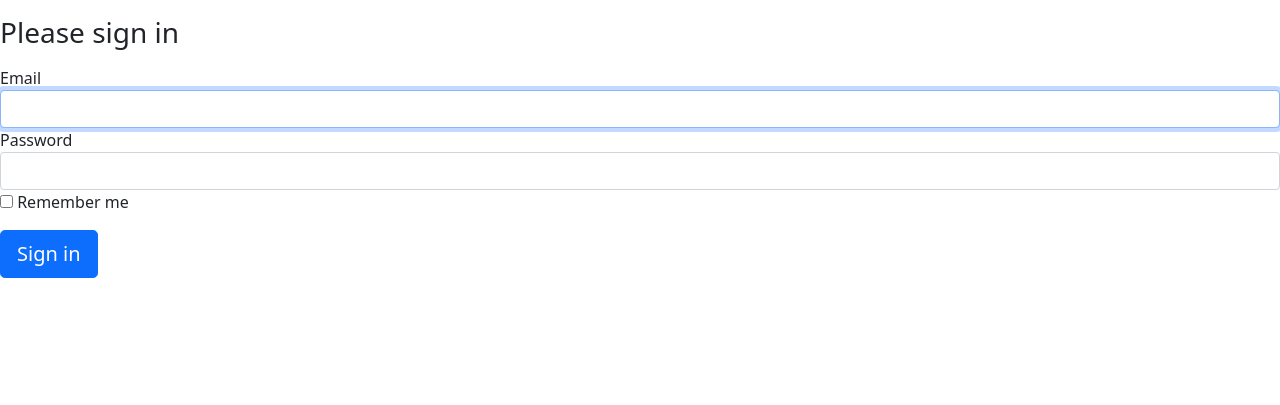
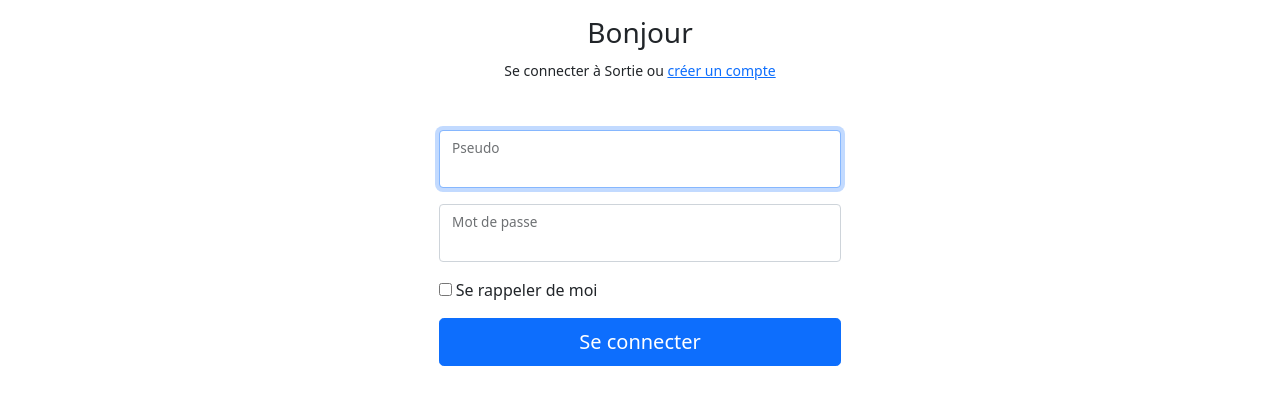
Before and after one commit to christanvt/sortir, a Symfony app: template templates/security/login.html.twig in a window 1280 px wide. Shown: the part 48-453 px from the top of the page. Run offline with Twig, Linux system fonts and the light colour scheme; the template is opened without the code that fills it, so the values that code supplies are empty; some libraries are stand-ins or nearby versions.

Commit message:
Bootstrapage login

```diff
--- a/templates/security/login.html.twig
+++ b/templates/security/login.html.twig
@@ -1,14 +1,12 @@
 {% extends 'base.html.twig' %}
-
-{% block title %}Log in!
+{% block title %}Se Connecter ou s'inscrire | Sortie
 {% endblock %}
-
 {% block body %}
+	<div class="container-fluid col-12 col-sm-8 col-md-6 col-lg-5 col-xl-4 col-xxl-3">
 		<form method="post">
 			{% if error %}
 				<div class="alert alert-danger">{{ error.messageKey|trans(error.messageData, 'security') }}</div>
 			{% endif %}
-
 			{% if app.user %}
 				<div class="mb-3">
 					You are logged in as
@@ -16,30 +14,31 @@
 					<a href="{{ path('app_logout') }}">Logout</a>
 				</div>
 			{% endif %}
-
-		<h1 class="h3 mb-3 font-weight-normal">Please sign in</h1>
-		<label for="inputEmail">Email</label>
-		<input type="email" value="{{ last_username }}" name="email" id="inputEmail" class="form-control" autocomplete="email" required autofocus>
-		<label for="inputPassword">Password</label>
+			<div class="text-center ">
+				<h1 class="h3">Bonjour</h1>
+				<small class="text-center">Se connecter à Sortie ou
+					<a href="#">créer un compte</a>
+				</small>
+			</div>
+			<div class="form-floating mb-3 mt-5">
+				<input type="text" value="{{ last_username }}" name="username" class="form-control" id="inputUsername" autocomplete="username" required autofocus>
+				<label for="inputUsername">Pseudo</label>
+			</div>
+			<div class="form-floating mb-3">
 				<input type="password" name="password" id="inputPassword" class="form-control" autocomplete="current-password" required>
-
-		<input
-		type="hidden" name="_csrf_token" value="{{ csrf_token('authenticate') }}">
-
-
-		{# Uncomment this section and add a remember_me option below your firewall to activate remember me functionality.
-				        See https://symfony.com/doc/current/security/remember_me.html #}
-
-		<div class="checkbox mb-3">
-			<label>
+				<label for="inputPassword">Mot de passe</label>
+			</div>
+			<input type="hidden" name="_csrf_token" value="{{ csrf_token('authenticate') }}">
+			{# Uncomment this section and add a remember_me option below your firewall to activate remember me functionality. #}
+			{# See https://symfony.com/doc/current/security/remember_me.html #}
+				<div class="checkbox mb-3"> <label>
 					<input type="checkbox" name="_remember_me">
-				Remember me
+					Se rappeler de moi
 				</label>
 			</div>
-
-
-		<button class="btn btn-lg btn-primary" type="submit">
-			Sign in
+			<button class="btn btn-lg btn-primary col-12" type="submit">
+				Se connecter
 			</button>
 		</form>
+	</div>
 {% endblock %}
```
Also changed, not shown: 1 other file. Lines whose indentation alone changed are shown as unchanged.
